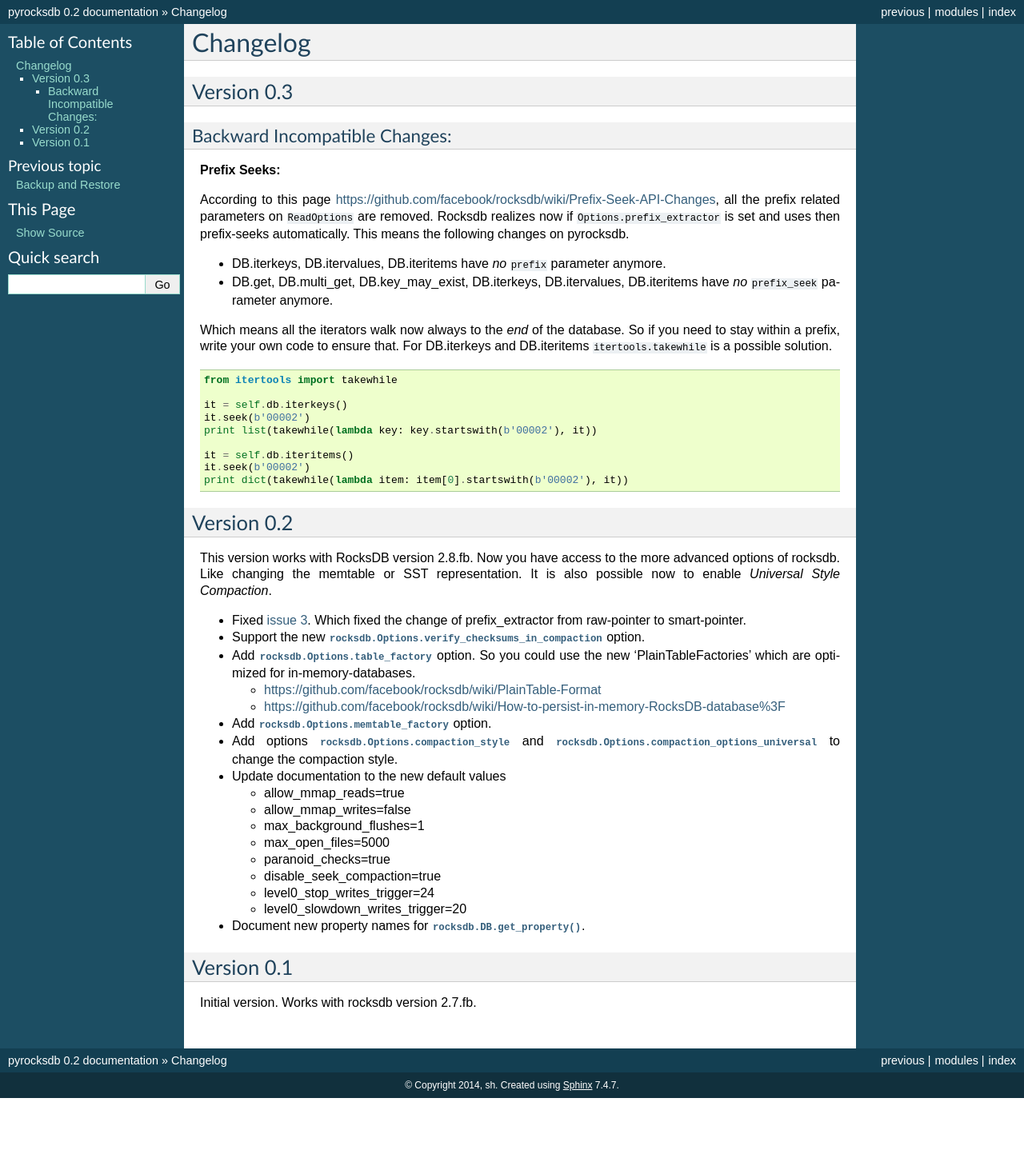
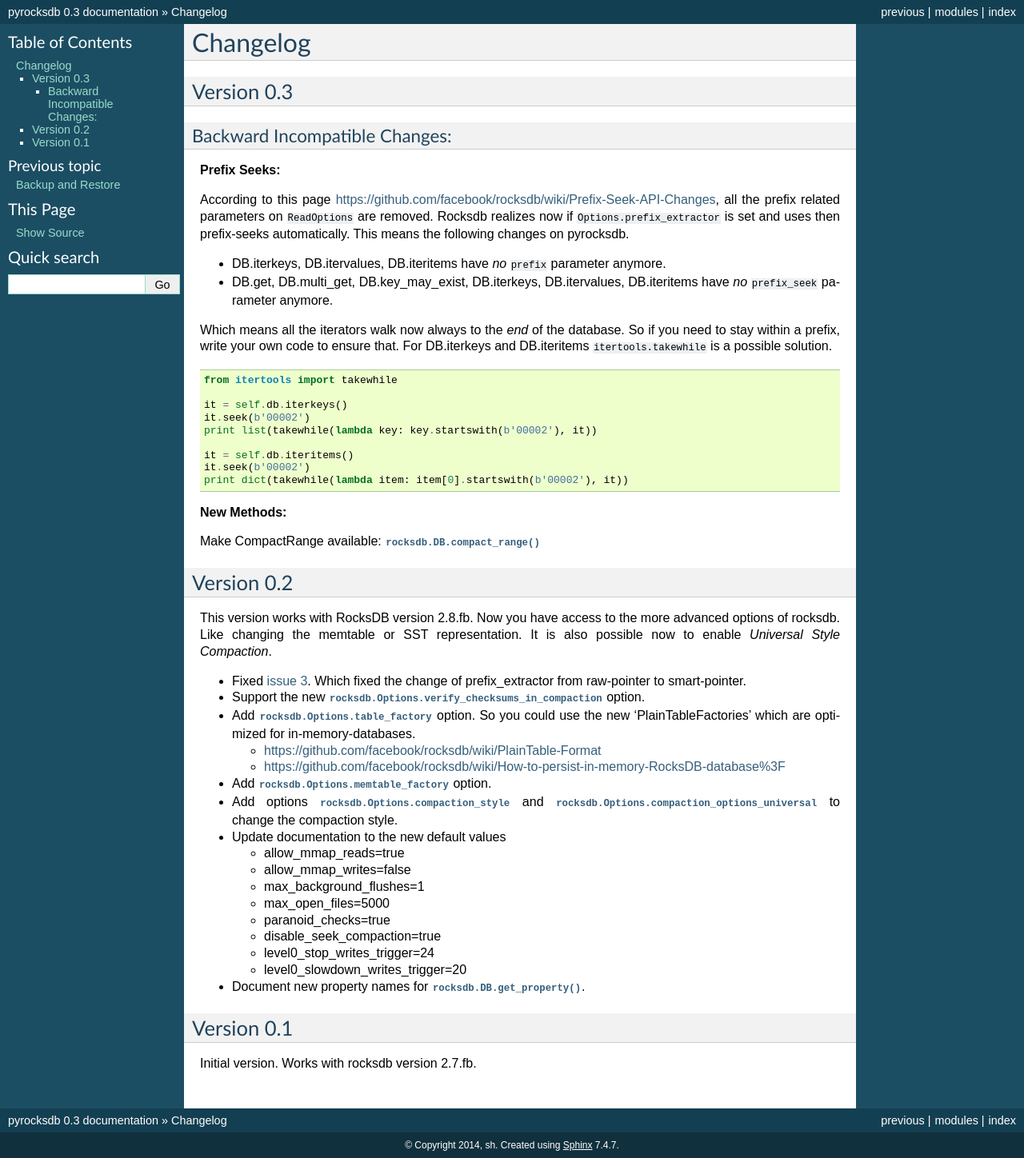
Before and after one commit to stephan-hof/pyrocksdb, a Sphinx documentation site: the page built from docs/changelog.rst, in a window 1280 px wide. Shown: the whole page at 80% size. Built offline with Sphinx 7.4.7, drawn with Linux system fonts in a browser that asks for light colours; before the commit the page ends 1373 px from its top, so only the background shows below that.

Commit message:
Update the changelog

```diff
--- a/docs/changelog.rst
+++ b/docs/changelog.rst
@@ -31,6 +31,11 @@
     it = self.db.iteritems()
     it.seek(b'00002')
     print dict(takewhile(lambda item: item[0].startswith(b'00002'), it))
+
+**New Methods:**
+
+Make CompactRange available: :py:meth:`rocksdb.DB.compact_range`
+
 
 
 Version 0.2
--- a/docs/conf.py
+++ b/docs/conf.py
@@ -55,9 +55,9 @@
 # built documents.
 #
 # The short X.Y version.
-version = '0.2'
+version = '0.3'
 # The full version, including alpha/beta/rc tags.
-release = '0.2'
+release = '0.3'
 
 # The language for content autogenerated by Sphinx. Refer to documentation
 # for a list of supported languages.
```
